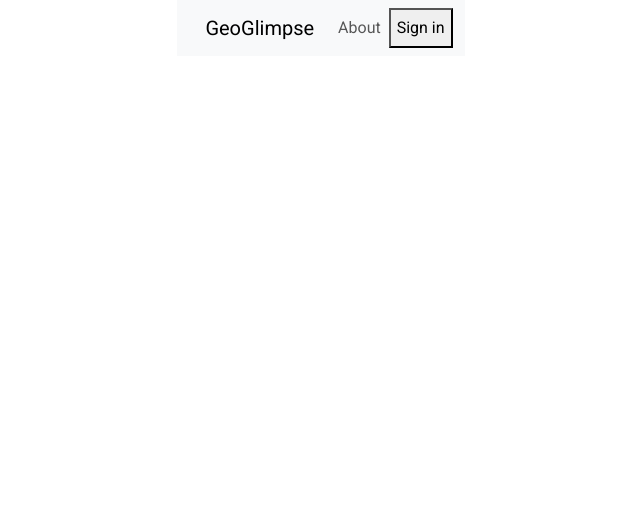
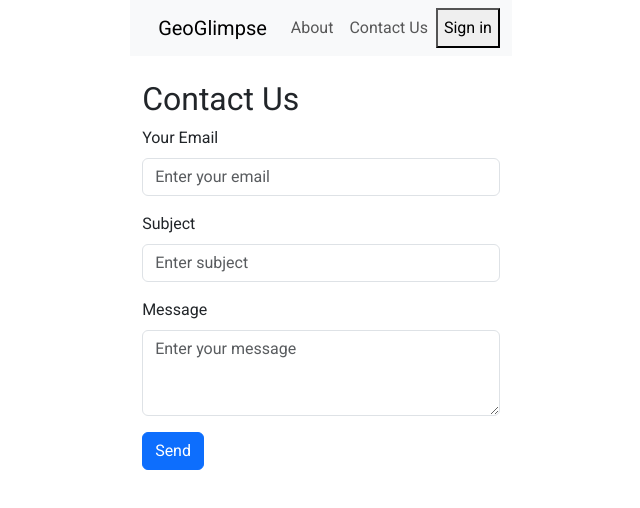
Before and after one commit to ACCSoftwareBootcamp/Capstone_GeoGlimpse, a React (Vite) app in the folder geoglimpse/: page /contact in a window 1280 px wide. Shown: the top 508 px of the page, without its empty margins (319-959 px from the left). Built offline with nearby package versions, Linux system fonts and the light colour scheme; no server answers.

Commit message:
added comment page

```diff
--- a/geoglimpse/src/App.jsx
+++ b/geoglimpse/src/App.jsx
@@ -3,6 +3,7 @@ import { Route, Routes } from "react-router-dom";
 import Plan from "./components/Plan";
 import Header from "./components/Header";
 import About from "./components/About";
+import Contact from "./components/Contact";
 import {
   ClerkProvider,
   SignedIn,
@@ -40,6 +41,7 @@ function App() {
           }
         />
         <Route path="/about" element={<About />} />
+        <Route path="/contact" element={<Contact />} />
       </Routes>
     </ClerkProvider>
   );
--- /dev/null
+++ b/geoglimpse/src/components/Contact.jsx
@@ -0,0 +1,72 @@
+import React, { useState } from "react";
+import { Container, Form, Button, Alert } from "react-bootstrap";
+
+function Contact() {
+  const [email, setEmail] = useState("");
+  const [subject, setSubject] = useState("");
+  const [message, setMessage] = useState("");
+  const [showAlert, setShowAlert] = useState(false);
+
+  const handleSubmit = (e) => {
+    e.preventDefault();
+    setShowAlert(true);
+
+    // Clear form fields after submission
+    setEmail("");
+    setSubject("");
+    setMessage("");
+  };
+
+  return (
+    <Container className="mt-4">
+      <h2>Contact Us</h2>
+      {showAlert && (
+        <Alert
+          variant="success"
+          onClose={() => setShowAlert(false)}
+          dismissible
+        >
+          Thank you for your message! We will get back to you shortly.
+        </Alert>
+      )}
+      <Form onSubmit={handleSubmit}>
+        <Form.Group controlId="formEmail" className="mb-3">
+          <Form.Label>Your Email</Form.Label>
+          <Form.Control
+            type="email"
+            placeholder="Enter your email"
+            value={email}
+            onChange={(e) => setEmail(e.target.value)}
+            required
+          />
+        </Form.Group>
+        <Form.Group controlId="formSubject" className="mb-3">
+          <Form.Label>Subject</Form.Label>
+          <Form.Control
+            type="text"
+            placeholder="Enter subject"
+            value={subject}
+            onChange={(e) => setSubject(e.target.value)}
+            required
+          />
+        </Form.Group>
+        <Form.Group controlId="formMessage" className="mb-3">
+          <Form.Label>Message</Form.Label>
+          <Form.Control
+            as="textarea"
+            rows={3}
+            placeholder="Enter your message"
+            value={message}
+            onChange={(e) => setMessage(e.target.value)}
+            required
+          />
+        </Form.Group>
+        <Button variant="primary" type="submit">
+          Send
+        </Button>
+      </Form>
+    </Container>
+  );
+}
+
+export default Contact;
--- a/geoglimpse/src/components/Header.jsx
+++ b/geoglimpse/src/components/Header.jsx
@@ -21,6 +21,9 @@ function Header() {
             <Nav.Link as={Link} to="/about">
               About
             </Nav.Link>
+            <Nav.Link as={Link} to="/contact">
+              Contact Us
+            </Nav.Link>
             <SignedOut>
               <SignInButton />
             </SignedOut>
--- a/geoglimpse/src/components/Plan.jsx
+++ b/geoglimpse/src/components/Plan.jsx
@@ -267,9 +267,10 @@ function Plan() {
       <Row>
         <Col md={12} className="text-center mb-4">
           <img
-            src="https://via.placeholder.com/150x150"
-            alt="Logo Placeholder"
+            src="https://photos.app.goo.gl/fELvyBd11XEVSj167"
+            alt="GeoGlimpse Logo"
             className="d-block mx-auto my-3"
+            style={{ width: "150px", height: "150px" }}
           />
           <h1>Learn, Plan, Go</h1>
         </Col>
@@ -334,10 +335,7 @@ function Plan() {
         </div>
       )}
       <footer className="mt-4 text-center">
-        <p>
-          <a href="/contact">Contact Us</a> | &copy; {new Date().getFullYear()}{" "}
-          GeoGlimpse
-        </p>
+        <p>&copy; {new Date().getFullYear()} GeoGlimpse</p>
       </footer>
     </Container>
   );
```
